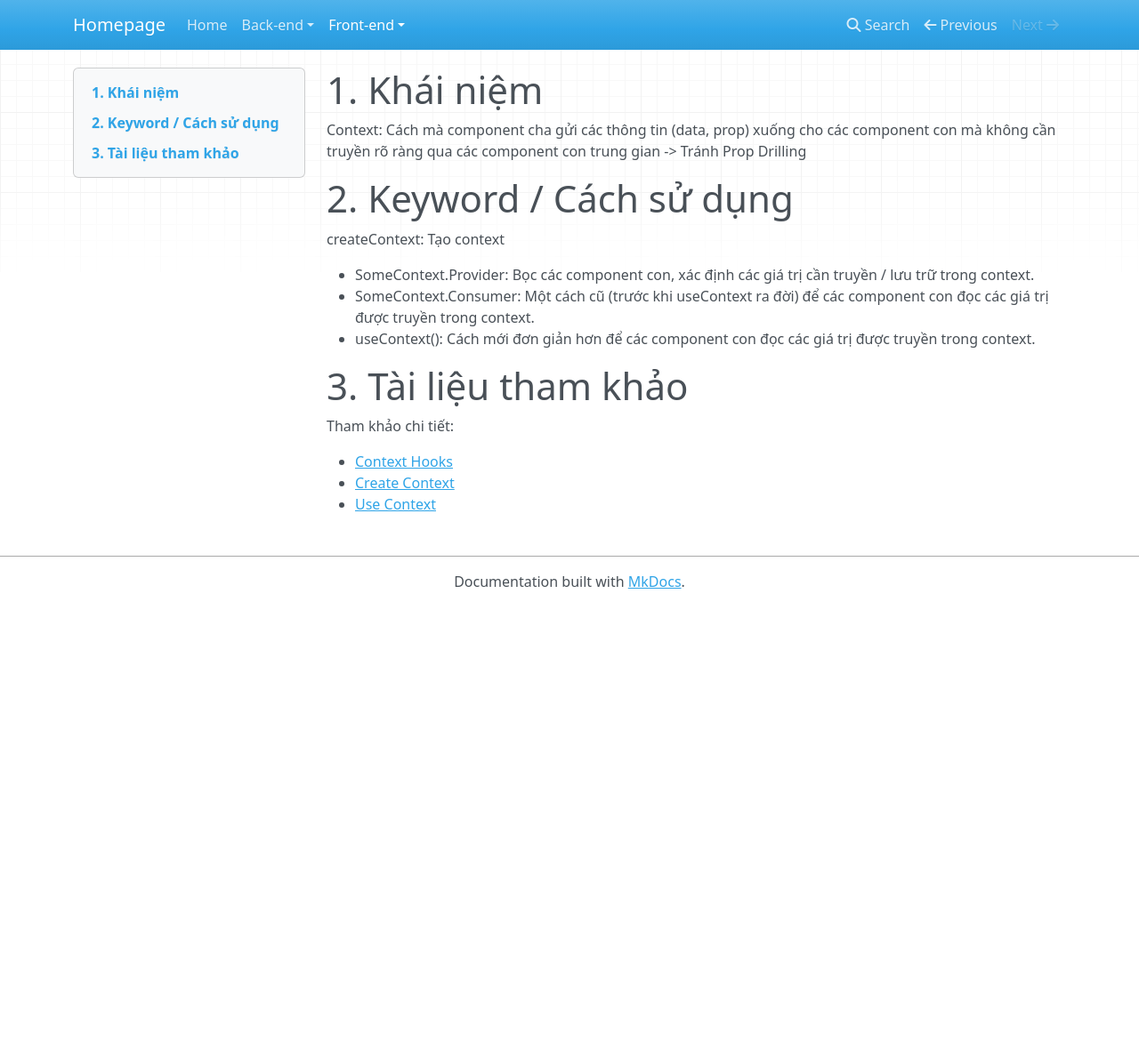
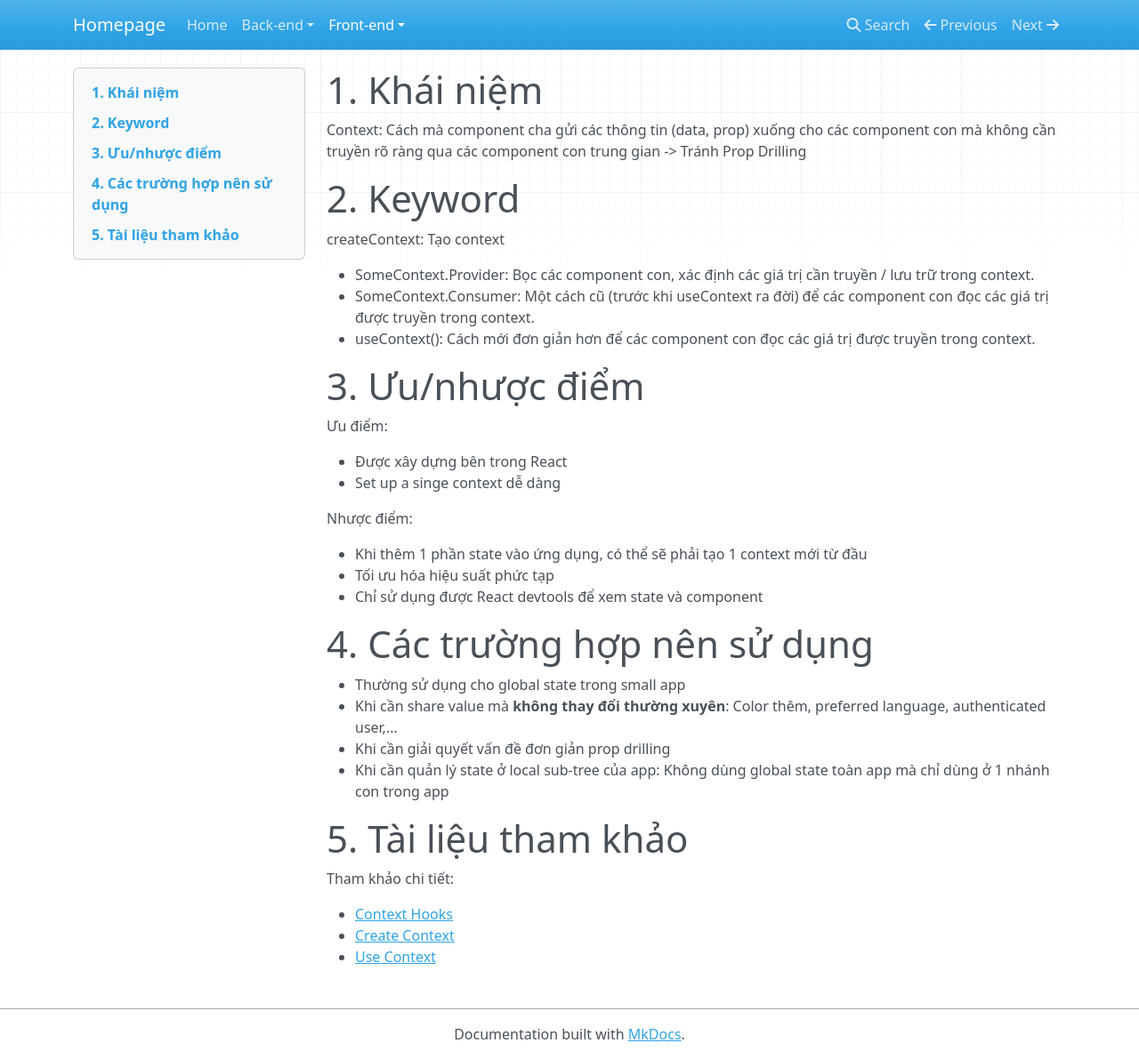
Before and after one commit to Do-Thanh2201/Do-Thanh2201.github.io, an MkDocs documentation site: the page built from docs/frontend/React/4 Context API.md, in a window 1280 px wide and 1191 px high. Shown: the whole window at 89% size. Built offline with MkDocs 1.6.1, drawn with Linux system fonts in a browser that asks for light colours; nearby versions of some CDN libraries.

Commit message:
Update react, redux

```diff
--- a/docs/frontend/React/4 Context API.md
+++ b/docs/frontend/React/4 Context API.md
@@ -2,7 +2,7 @@
 
 Context: Cách mà component cha gửi các thông tin (data, prop) xuống cho các component con mà không cần truyền rõ ràng qua các component con trung gian -> Tránh Prop Drilling
 
-# 2. Keyword / Cách sử dụng
+# 2. Keyword
 
 createContext: Tạo context
 
@@ -10,7 +10,27 @@ createContext: Tạo context
 - SomeContext.Consumer: Một cách cũ (trước khi useContext ra đời) để các component con đọc các giá trị được truyền trong context.
 - useContext(): Cách mới đơn giản hơn để các component con đọc các giá trị được truyền trong context.
 
-# 3. Tài liệu tham khảo
+# 3. Ưu/nhược điểm
+
+Ưu điểm:
+
+- Được xây dựng bên trong React
+- Set up a singe context dễ dàng
+
+Nhược điểm:
+
+- Khi thêm 1 phần state vào ứng dụng, có thể sẽ phải tạo 1 context mới từ đầu
+- Tối ưu hóa hiệu suất phức tạp
+- Chỉ sử dụng được React devtools để xem state và component
+
+# 4. Các trường hợp nên sử dụng
+
+- Thường sử dụng cho global state trong small app
+- Khi cần share value mà **không thay đổi thường xuyên**: Color thêm, preferred language, authenticated user,...
+- Khi cần giải quyết vấn đề đơn giản prop drilling
+- Khi cần quản lý state ở local sub-tree của app: Không dùng global state toàn app mà chỉ dùng ở 1 nhánh con trong app
+
+# 5. Tài liệu tham khảo
 
 Tham khảo chi tiết:
 
--- a/mkdocs.yml
+++ b/mkdocs.yml
@@ -34,3 +34,4 @@ nav:
           - "React": "frontend/React/2 React.md"
           - "React-router": "frontend/React/3 React router.md"
           - "Context API": "frontend/React/4 Context API.md"
+          - "Redux": "frontend/React/5 Redux.md"
```
Also changed, not shown: docs/frontend/React/2 React.md (+1 -1 lines), docs/frontend/React/5 Redux.md (added, +38 -0 lines), docs/frontend/JavaScript/3 Type Casting.md (added).
